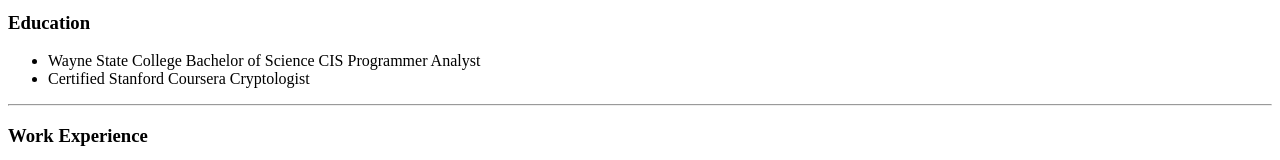
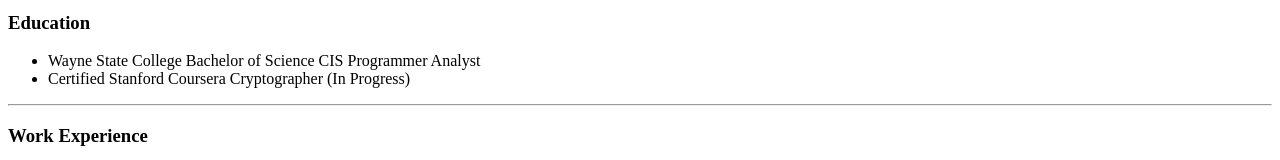
Before and after one commit to Piratedripp/cvsite, a plain HTML site: page index.html in a window 1280 px wide. Shown: the part 391-551 px from the top of the page. Drawn offline with Linux system fonts and the light colour scheme.

Commit message:
Update index.html

```diff
--- a/index.html
+++ b/index.html
@@ -22,7 +22,7 @@
   <h3>Education</h3>
   <ul>
     <li>Wayne State College Bachelor of Science CIS Programmer Analyst</li>
-    <li> Certified Stanford Coursera Cryptologist</li>
+    <li> Certified Stanford Coursera Cryptographer (In Progress)</li>
   </ul>
   <hr>
   <h3>Work Experience </h3>
```
